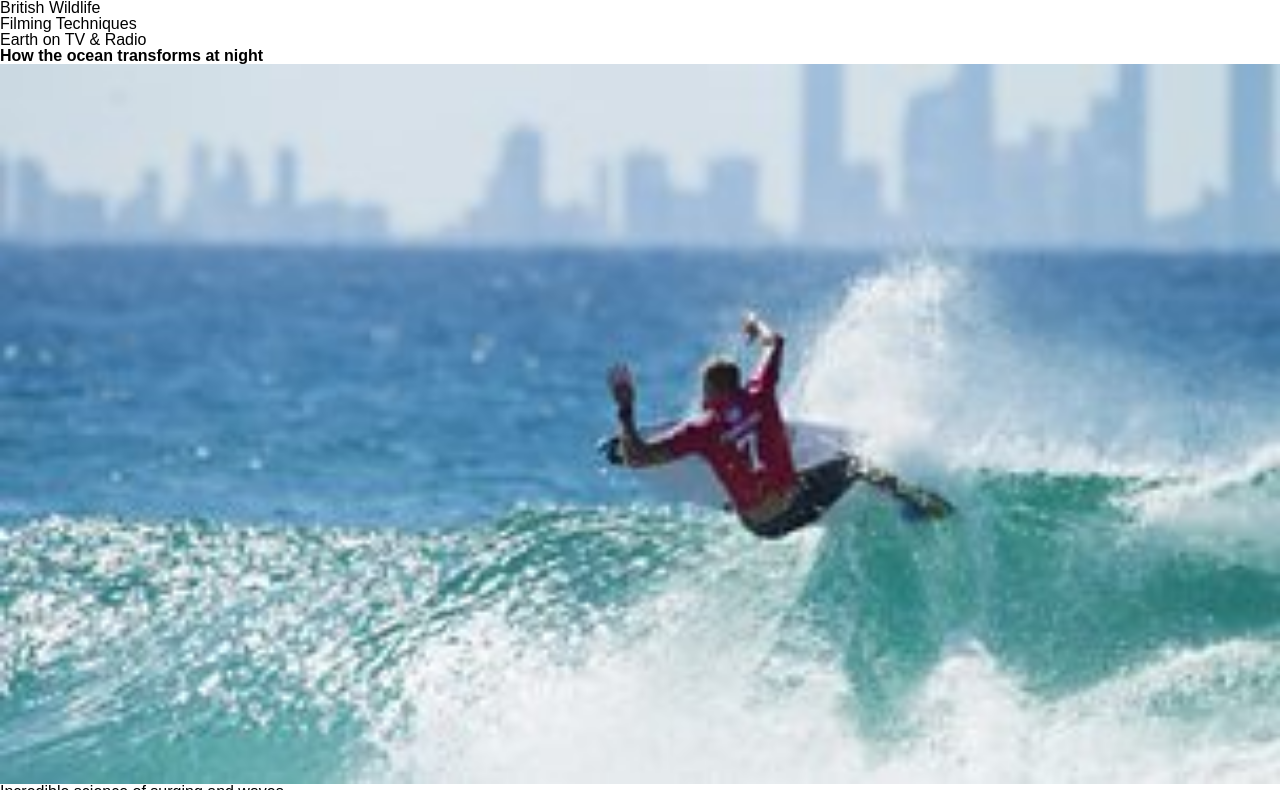
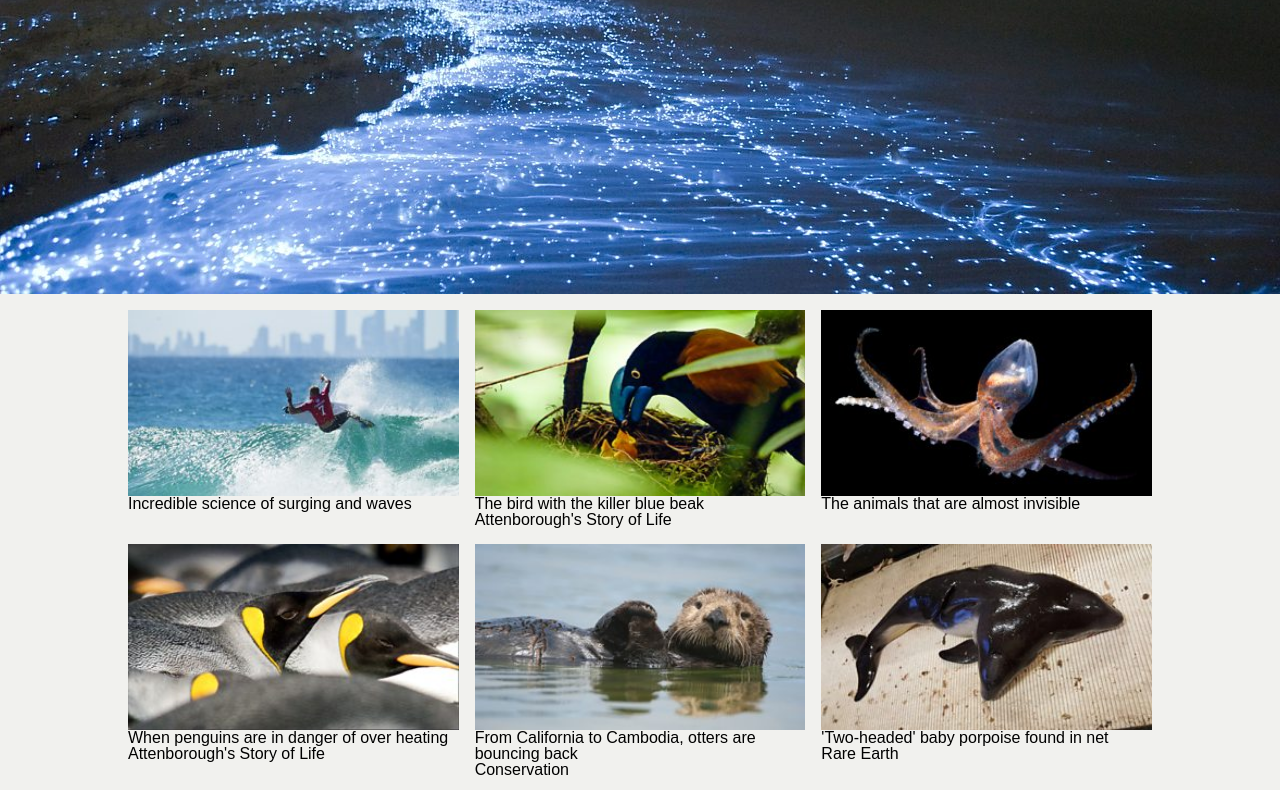
Before and after one commit to ehsanh06/page-replication--bbc-earth, a plain HTML site: page index.html in a window 1280 px wide. Shown: the part 473-1263 px from the top of the page. Drawn offline with Linux system fonts and the light colour scheme.

Commit message:
added basic styling for promo/genre section

```diff
--- a/assets/css/main.css
+++ b/assets/css/main.css
@@ -283,3 +283,76 @@ header form div > input[type="text"]::placeholder {
 header form div > button {
     font-size: 14px;
 }
+
+
+/* ======================
+        Main
+======================== */
+
+/* Genre Banner */
+main section.genre-banner__section {
+    background: url('../../assets/img/p05cq9pg.jpg');
+    background-size: cover;
+    height: 720px;
+}
+
+.genre-banner__section .genre-banner__logo-container img {
+    width: 10%;
+    margin: 0% 10% auto;
+    padding: 1em 0;
+}
+main nav .genre-banner__nav-list {
+    width: 80%;
+    margin: 0 auto;
+    display: flex;
+    flex-direction: row;
+    background: #00000085;
+}
+
+.genre-banner__nav-list li.genre-banner__nav-list-item {
+    margin: 8px 0;
+    padding: 4px 12px;
+    border-right: 1px solid #767676;
+    font-size: 14px;
+}
+
+.genre-banner__nav-list li.genre-banner__nav-list-item a {
+    color: white;
+}
+
+main .genre-banner__title-container {
+    background: #09a60b;
+    width: 60%;
+    margin: 1.5% 10% auto;
+}
+.genre-banner__title-container h2 {
+    font-size: 3rem;
+    padding: 14px;
+    color: white;
+    margin: 0;
+}
+
+/* Promo Section */
+section.promo__section, section.genre-links__section {
+    background-color: #f1f1ee;
+    padding: 1em 0;
+}
+
+.promo__section ul.promo__list {
+    display: grid;
+    grid-template-columns: repeat(3, 1fr);
+    grid-gap: 1em;
+    width: 80%;
+    margin: 0 auto;
+}
+
+/* Genre links */
+section.genre-links__section div.genre-links__container {
+    background: white;
+    display: grid;
+    grid-template-columns: repeat(8, 1fr);
+    grid-gap: 1em;
+    padding: 1em;
+    margin: 0 auto;
+    width: 75%;
+}
```
